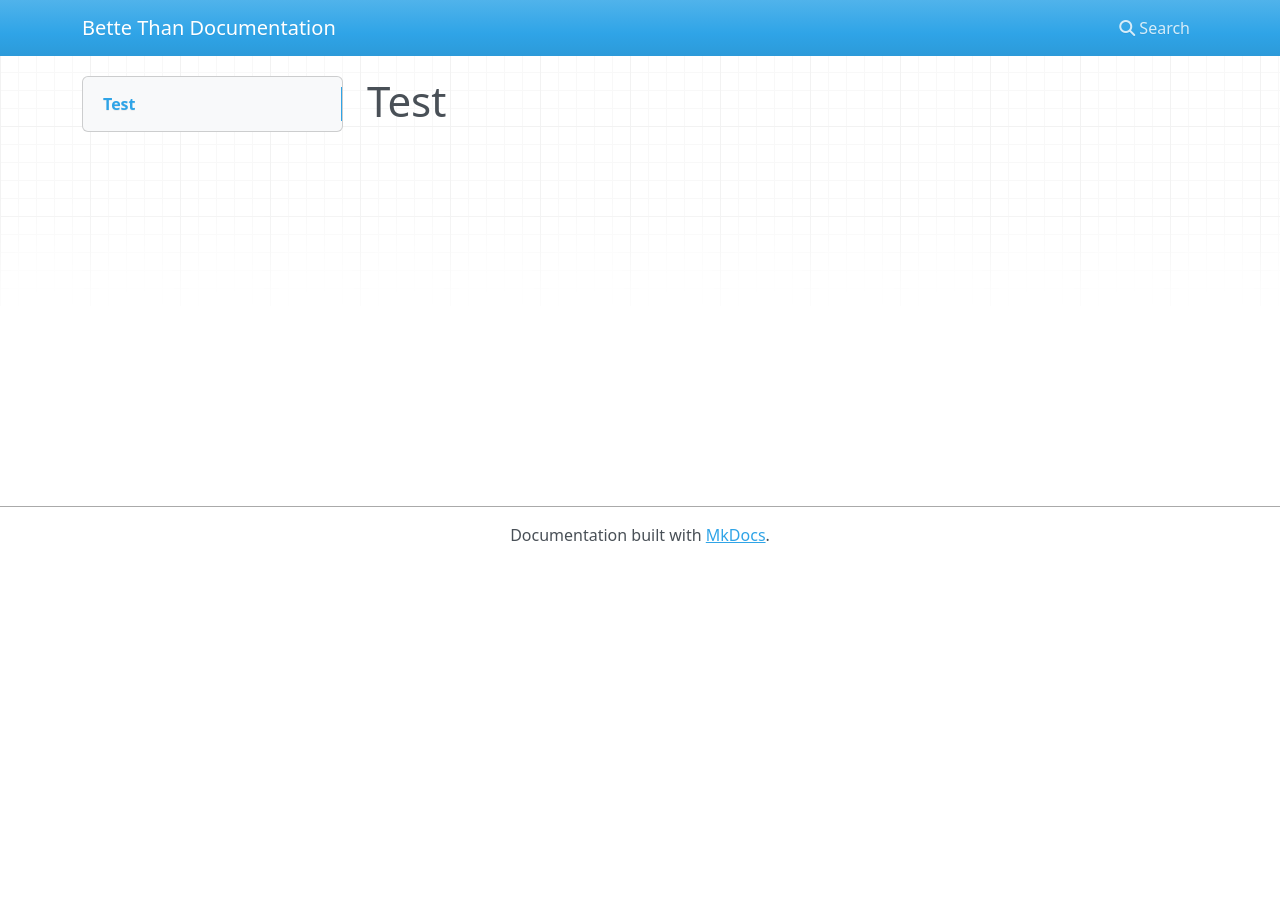
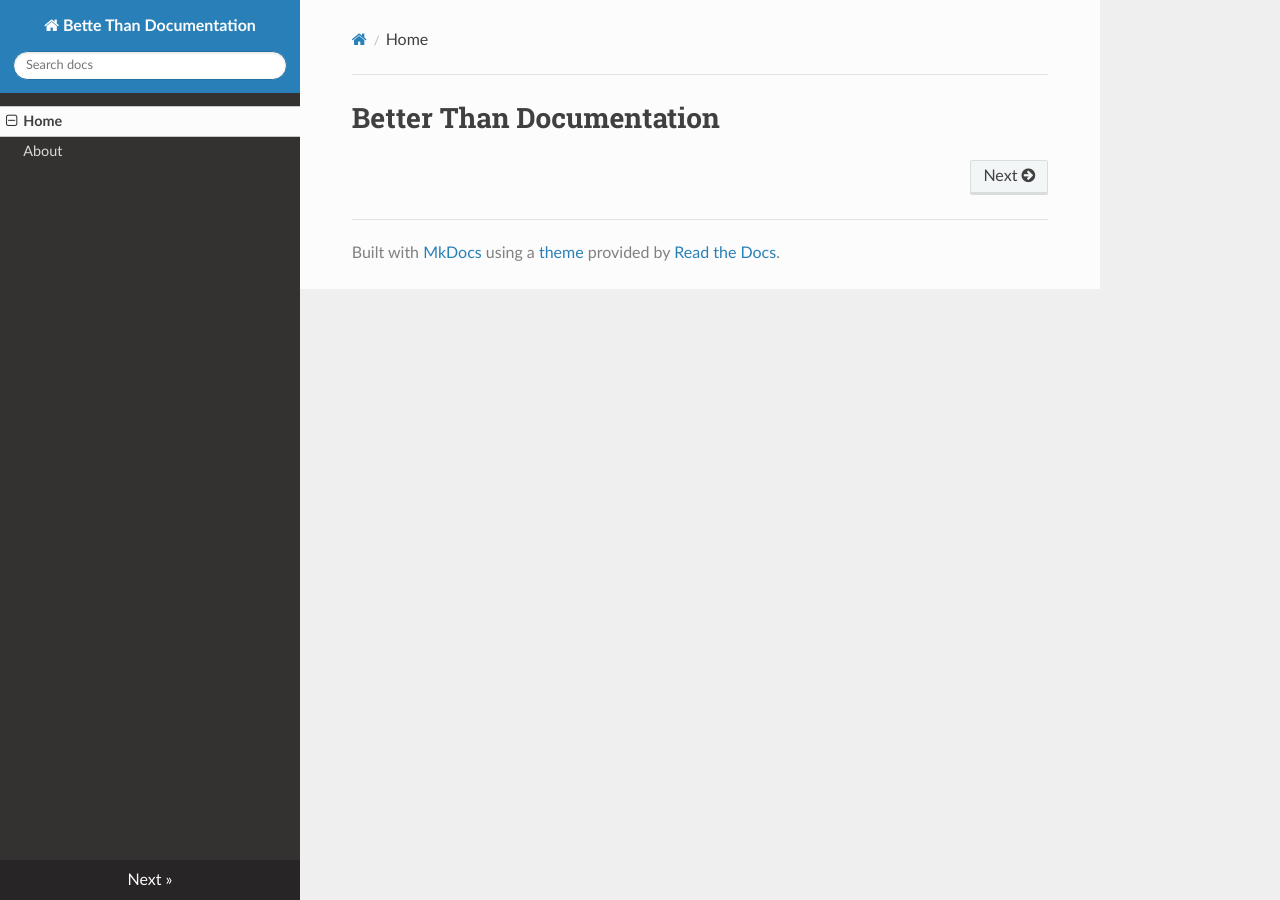
Before and after one commit to Turnip-Labs/BetterThanDocumentation, an MkDocs documentation site: the page built from docs/index.md, in a window 1280 px wide. Built offline with MkDocs 1.6.1, drawn with Linux system fonts in a browser that asks for light colours; nearby versions of some CDN libraries.

```diff
--- a/docs/index.md
+++ b/docs/index.md
@@ -1 +1 @@
-# Test
+# Better Than Documentation
--- a/mkdocs.yml
+++ b/mkdocs.yml
@@ -1 +1,5 @@
 site_name: Bette Than Documentation
+nav:
+  - Home: index.md
+  - About: about.md
+theme: readthedocs
```
Also changed, not shown: docs/about.md (added, +1 -0 lines).
